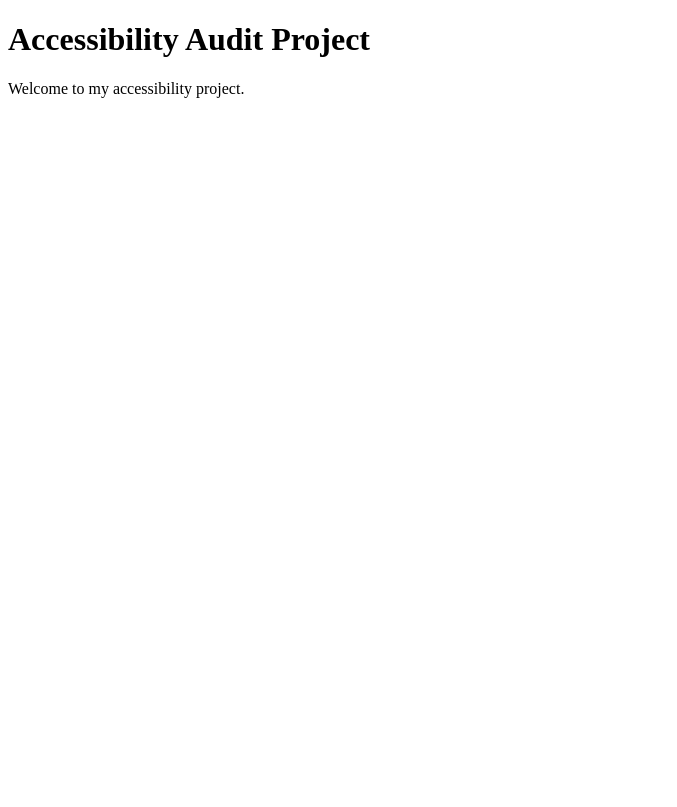
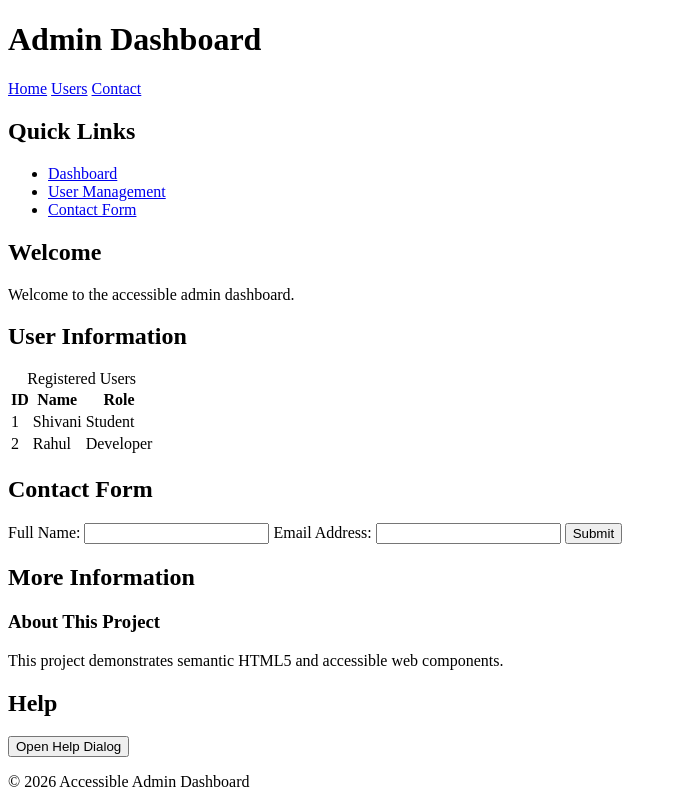
Before and after one commit to shivani-ghatage/accessibilty-audit-project-2026, a plain HTML site: page client/index.html in a window 1280 px wide. Shown: the whole page, without its empty margins (0-677 px from the left). Drawn offline with Linux system fonts and the light colour scheme.

Commit message:
Implement sementic HTML5 dashboard structure
Added accessible nevigation,sidebar,semantic section,user data table,labelled from control and a modal dialog

```diff
--- a/client/index.html
+++ b/client/index.html
@@ -3,14 +3,115 @@
 <head>
     <meta charset="UTF-8">
     <meta name="viewport" content="width=device-width, initial-scale=1.0">
-    <title>Accessibility Project</title>
+    <title>Accessible Admin Dashboard</title>
 </head>
+
 <body>
     <header>
-        <h1>Accessibility Audit Project</h1>
+        <h1>Admin Dashboard</h1>
+
+        <nav aria-label="Main navigation">
+            <a href="#home">Home</a>
+            <a href="#users">Users</a>
+            <a href="#contact">Contact</a>
+        </nav>
     </header>
-    <main>
-        <p>Welcome to my accessibility project.</p>
+
+    <aside aria-label="Sidebar">
+        <h2>Quick Links</h2>
+        <ul>
+            <li><a href="#home">Dashboard</a></li>
+            <li><a href="#users">User Management</a></li>
+            <li><a href="#contact">Contact Form</a></li>
+        </ul>
+    </aside>
+
+    <main id="home">
+        <section>
+            <h2>Welcome</h2>
+            <p>Welcome to the accessible admin dashboard.</p>
+        </section>
+
+        <section id="users">
+            <h2>User Information</h2>
+
+            <table>
+                <caption>Registered Users</caption>
+                <thead>
+                    <tr>
+                        <th scope="col">ID</th>
+                        <th scope="col">Name</th>
+                        <th scope="col">Role</th>
+                    </tr>
+                </thead>
+                <tbody>
+                    <tr>
+                        <td>1</td>
+                        <td>Shivani</td>
+                        <td>Student</td>
+                    </tr>
+                    <tr>
+                        <td>2</td>
+                        <td>Rahul</td>
+                        <td>Developer</td>
+                    </tr>
+                </tbody>
+            </table>
+        </section>
+
+        <section id="contact">
+            <h2>Contact Form</h2>
+
+            <form action="#contact" method="get">
+                <label for="name">Full Name:</label>
+                <input type="text" id="name" name="name" required>
+
+                <label for="email">Email Address:</label>
+                <input type="email" id="email" name="email" required>
+
+                <button type="submit">Submit</button>
+            </form>
+        </section>
+
+        <section>
+            <h2>More Information</h2>
+            <article>
+                <h3>About This Project</h3>
+                <p>This project demonstrates semantic HTML5
+                   and accessible web components.</p>
+            </article>
+        </section>
+
+        <section>
+            <h2>Help</h2>
+            <button type="button" id="openDialog">
+                Open Help Dialog
+            </button>
+
+            <dialog id="helpDialog" aria-labelledby="dialogTitle">
+                <h2 id="dialogTitle">Help Information</h2>
+                <p>Use the navigation links to explore this dashboard.</p>
+                <button type="button" id="closeDialog">
+                    Close
+                </button>
+            </dialog>
+        </section>
     </main>
+
+    <footer>
+        <p>&copy; 2026 Accessible Admin Dashboard</p>
+    </footer>
+
+    <script>
+        const dialog = document.getElementById("helpDialog");
+
+        document.getElementById("openDialog").addEventListener(
+            "click", () => dialog.showModal()
+        );
+
+        document.getElementById("closeDialog").addEventListener(
+            "click", () => dialog.close()
+        );
+    </script>
 </body>
 </html>
```
